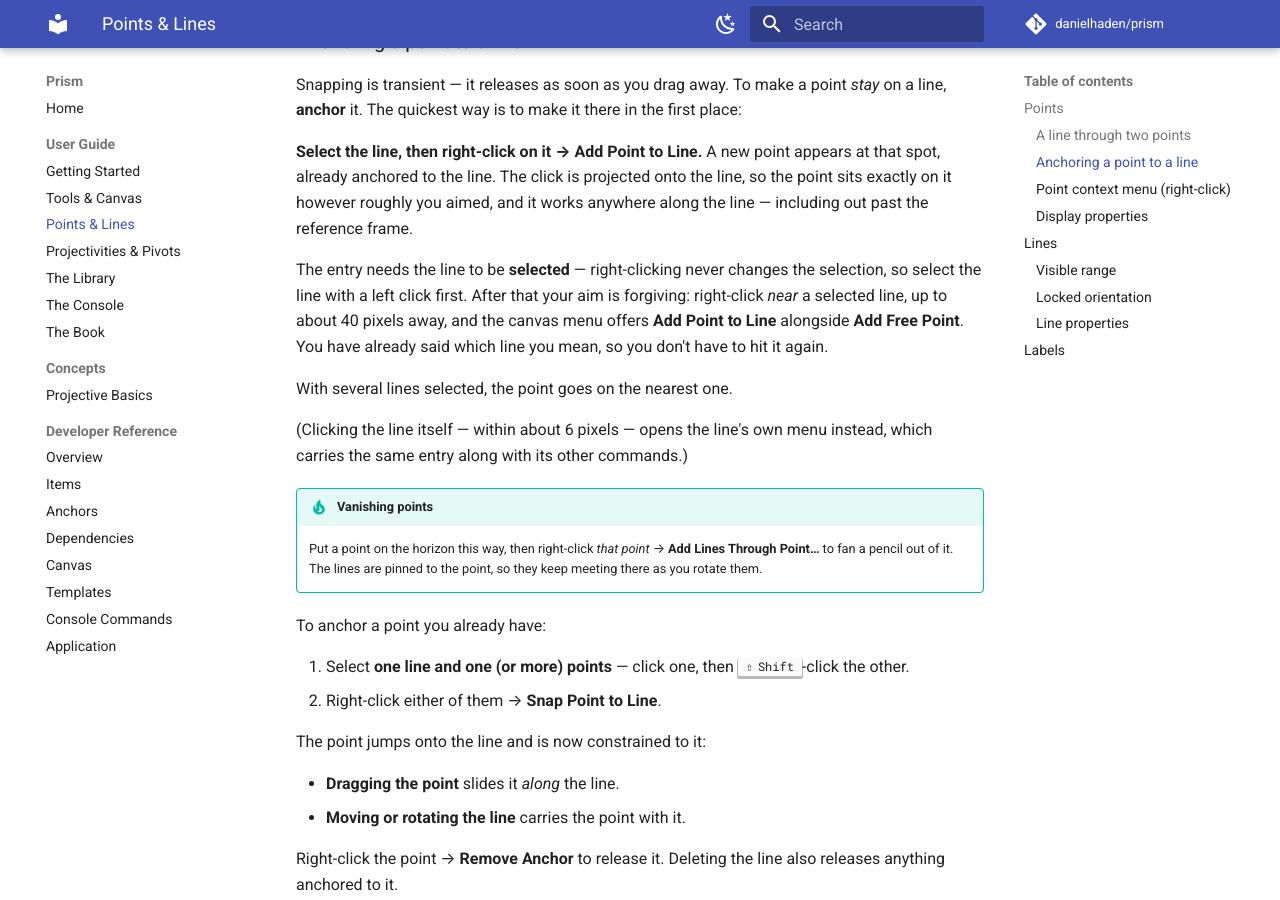
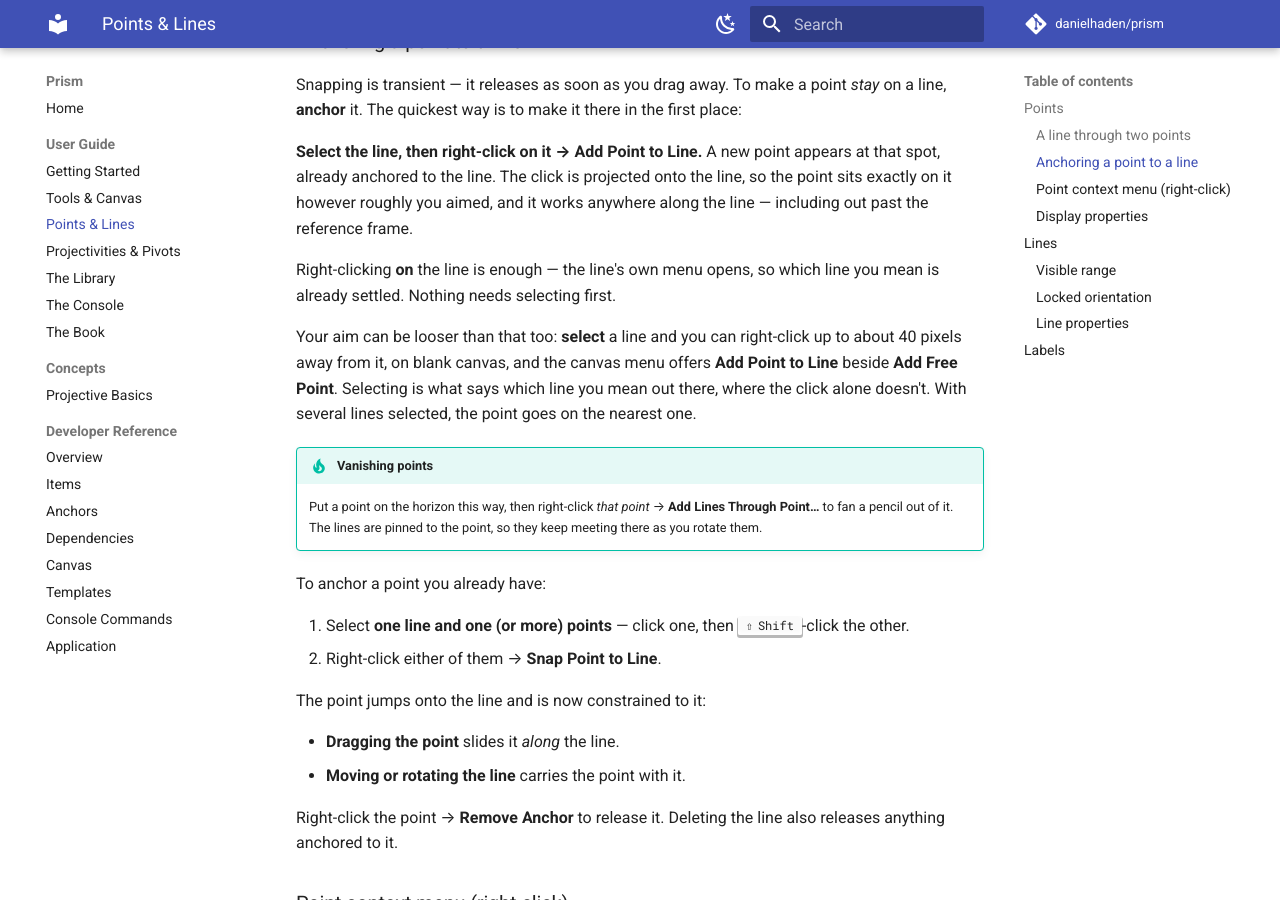
Before and after one commit to danielhaden/prism, an MkDocs documentation site: the page built from docs/guide/points-and-lines.md, in a window 1280 px wide and 900 px high, scrolled down 1151 px. Built offline with MkDocs 1.6.1 and Material for MkDocs 9.7.7, drawn with Linux system fonts in a browser that asks for light colours; comment, search, counter and statistics services are not loaded.

Commit message:
Offer Add Point to Line without needing the line selected first
The entry was gated on the line being selected, which in use meant it was
usually absent: a line you have just made is not selected, and any click
elsewhere clears the selection — so the obvious flow, add a horizon and
right-click it to put a point on it, never offered the command.

Right-clicking on a line opens that line's own menu, which already settles
which line is meant, so selection was buying nothing there. It still gates the
canvas menu's version, where the click lands on blank canvas near a line and
"which line?" is a real question.

The click must still land on the line itself; a click well off it offers
nothing.

Co-Authored-By: Claude Opus 5 <noreply@anthropic.com>

```diff
--- a/docs/guide/points-and-lines.md
+++ b/docs/guide/points-and-lines.md
@@ -58,16 +58,14 @@ appears at that spot, already anchored to the line. The click is projected onto
 the line, so the point sits exactly on it however roughly you aimed, and it
 works anywhere along the line — including out past the reference frame.
 
-The entry needs the line to be **selected** — right-clicking never changes the
-selection, so select the line with a left click first. After that your aim is
-forgiving: right-click *near* a selected line, up to about 40 pixels away, and
-the canvas menu offers **Add Point to Line** alongside **Add Free Point**. You
-have already said which line you mean, so you don't have to hit it again.
+Right-clicking **on** the line is enough — the line's own menu opens, so which
+line you mean is already settled. Nothing needs selecting first.
 
-With several lines selected, the point goes on the nearest one.
-
-(Clicking the line itself — within about 6 pixels — opens the line's own menu
-instead, which carries the same entry along with its other commands.)
+Your aim can be looser than that too: **select** a line and you can right-click
+up to about 40 pixels away from it, on blank canvas, and the canvas menu offers
+**Add Point to Line** beside **Add Free Point**. Selecting is what says which
+line you mean out there, where the click alone doesn't. With several lines
+selected, the point goes on the nearest one.
 
 !!! tip "Vanishing points"
     Put a point on the horizon this way, then right-click *that point* →
```
Also changed, not shown: CLAUDE.md (+7 -5 lines), 1 other file.
